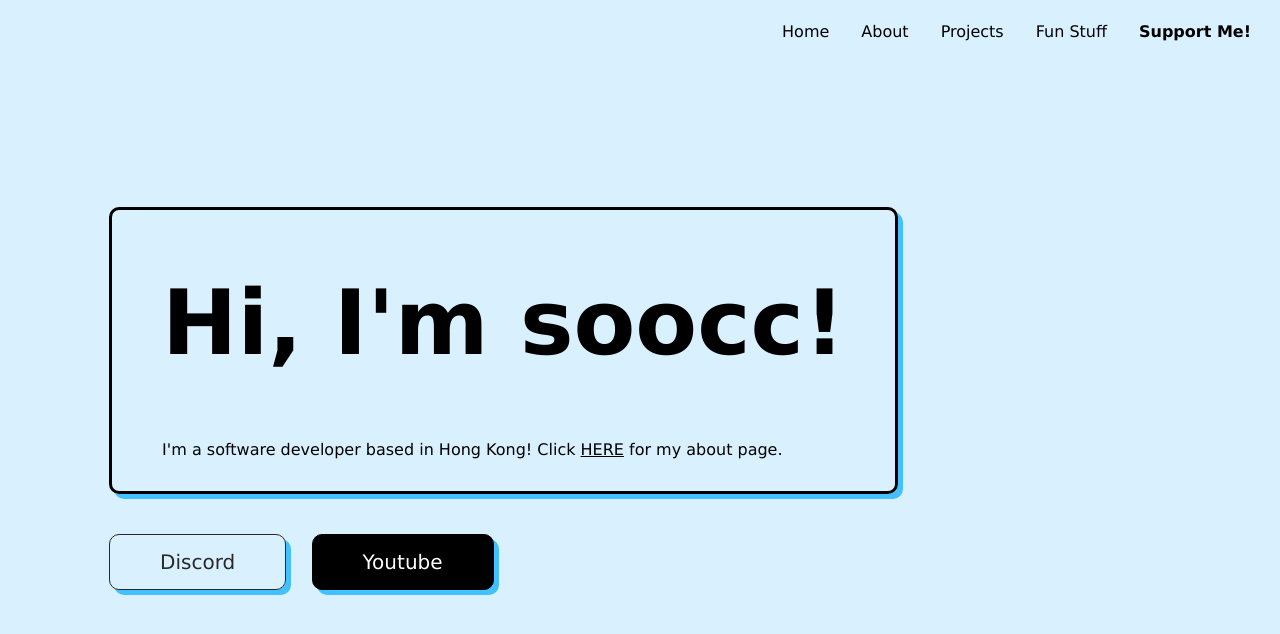
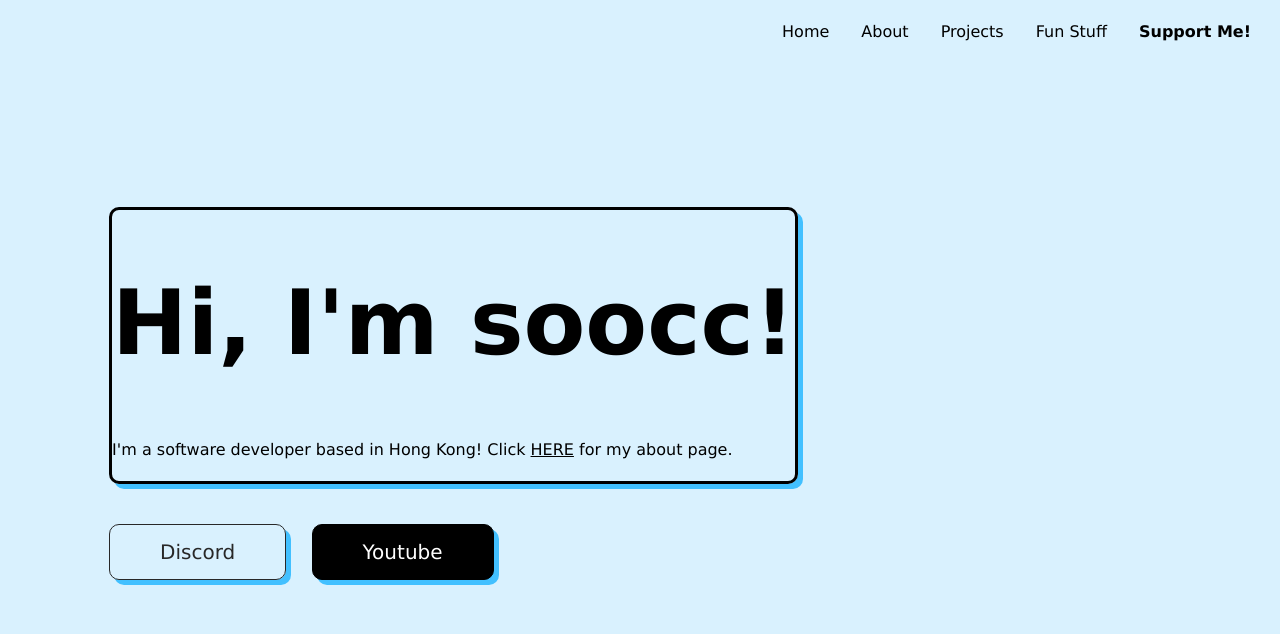
Before and after one commit to soocc/sooccsocks2, a Jekyll site: the page built from index.html, in a window 1280 px wide. Shown: the top 634 px of the page. Built offline with Jekyll 4.4.1, drawn with Linux system fonts in a browser that asks for light colours.

Commit message:
Update index.html

```diff
--- a/index.html
+++ b/index.html
@@ -28,7 +28,7 @@ layout: default
         margin-bottom: 0px;
         border-radius: 10px 10px 10px 10px;
         border-style: solid;
-        padding: 0 50px 10px 50px;
+        padding: -30px 50px 10px 50px;
         box-shadow: 5px 5px 0px #42c0ff;
       }
     </style>
```
